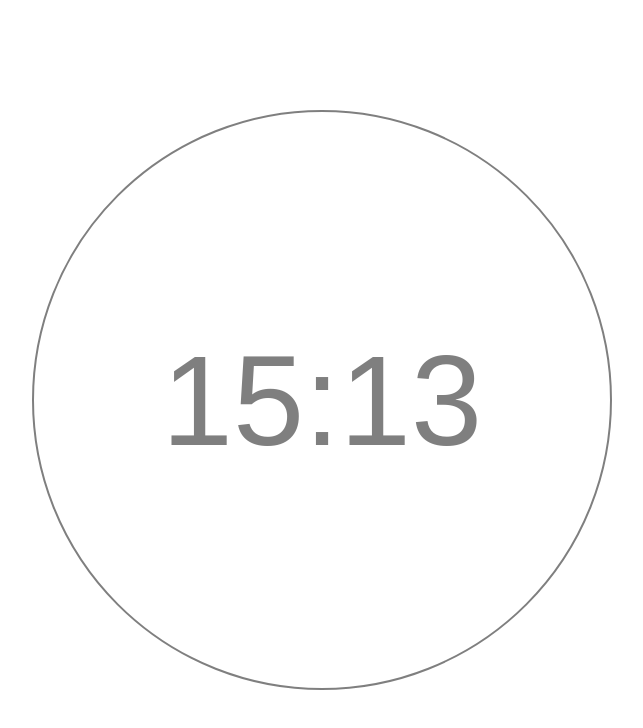
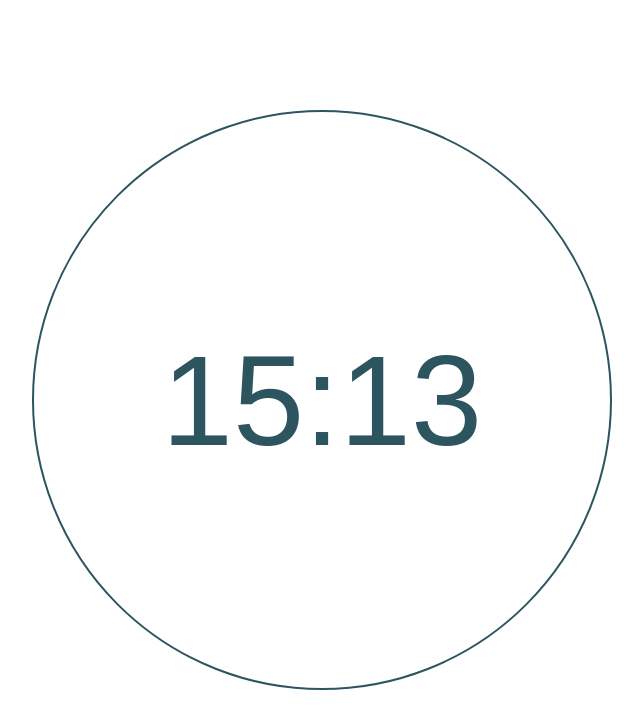
Before and after one commit to Alask-Code/Simple-Clock, a plain HTML site: page index.html in a window 1280 px wide. Shown: the whole page, without its empty margins (318-961 px from the left). Drawn offline with Linux system fonts and the light colour scheme.

Commit message:
project rebrand

```diff
--- a/index.html
+++ b/index.html
@@ -7,7 +7,7 @@
   <script type="module" src="app.js" defer></script>
   <link rel="icon" type="image/png" href="favicon.png">
   <meta name="viewport" content="width=device-width, initial-scale=1.0">
-  <title>Moon Clock</title>
+  <title>Simple Clock</title>
 </head>
 
 <body>
--- a/scss/index.scss
+++ b/scss/index.scss
@@ -2,13 +2,13 @@
 
 @media (prefers-color-scheme: dark) {
   :root {
-    --accent-color: rgba(255, 255, 255, 0.5);
+    --accent-color: rgb(81, 153, 171);
     --bkg-gradient: rgb(50, 50, 50);
   }
 }
 @media (prefers-color-scheme: light) {
   :root {
-    --accent-color: rgba(0, 0, 0, 0.5);
+    --accent-color: rgb(45, 85, 95);
     --bkg-gradient: rgb(255, 255, 255);
   }
 }
```
Also changed, not shown: css/index.css, 1 other file.
